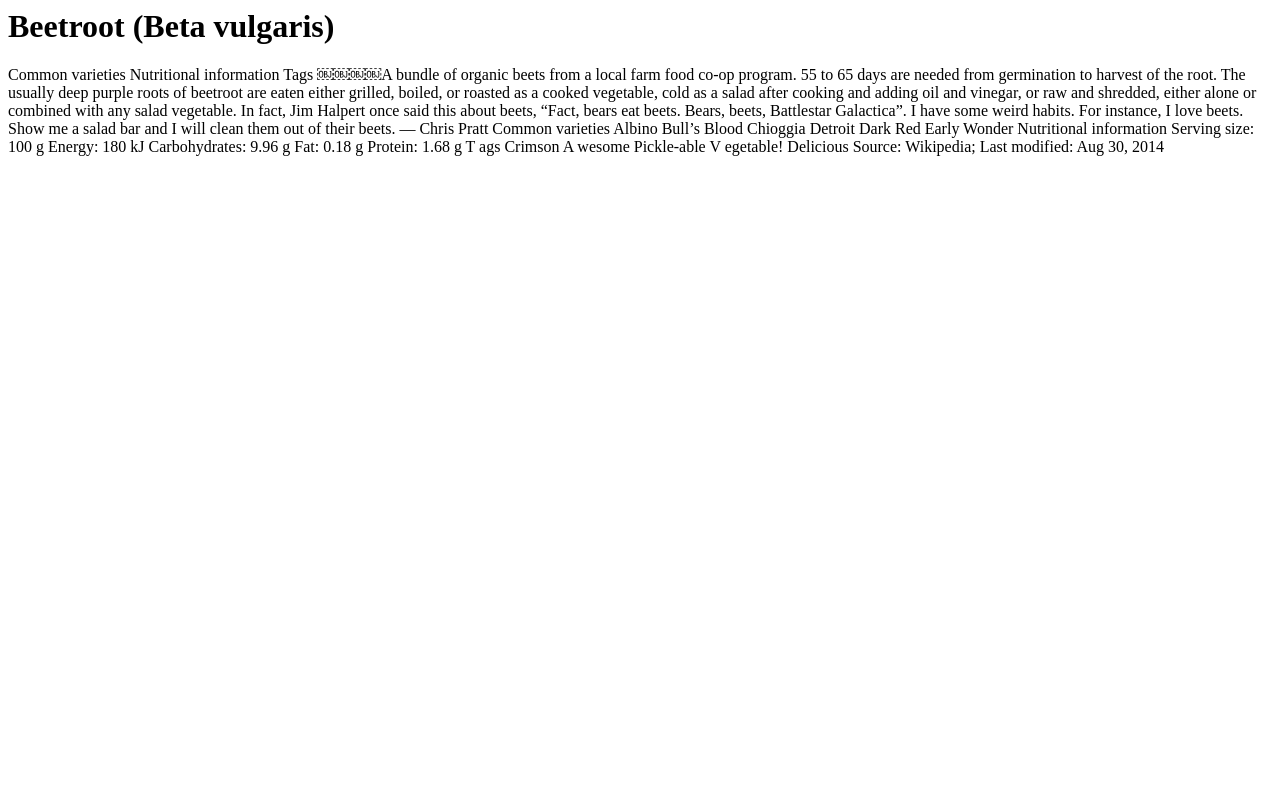
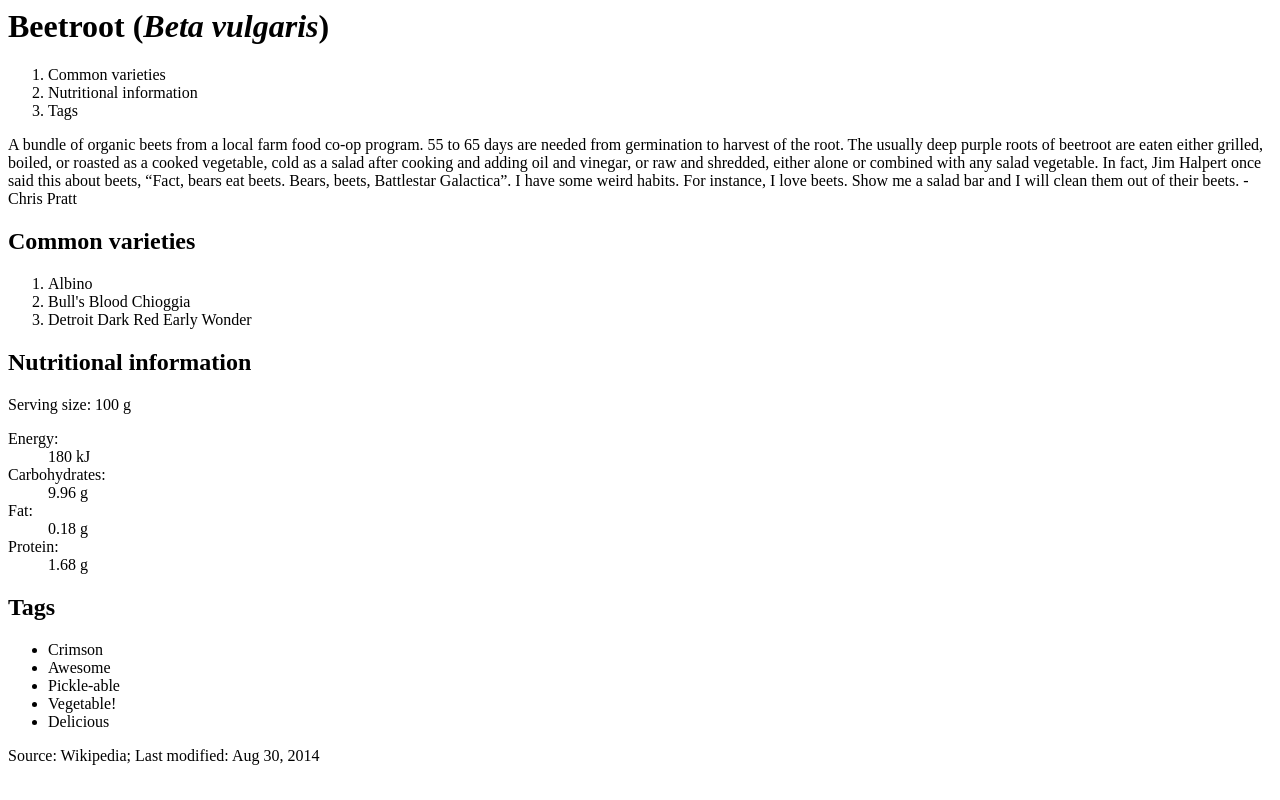
Before and after one commit to sout0053/intro-to-html, a plain HTML site: page index.html in a window 1280 px wide. Drawn offline with Linux system fonts and the light colour scheme.

Commit message:
Added lists and headings

```diff
--- a/index.html
+++ b/index.html
@@ -1,19 +1,55 @@
-<h1>Beetroot (Beta vulgaris)</h1>
-Common varieties Nutritional information Tags
-￼￼￼￼A bundle of organic beets from a local farm food co-op program. 55 to 65 days are needed from germination to harvest of the root.
+<h1>Beetroot (<i>Beta vulgaris</i>)</h1>
+
+<ol>
+  <li>Common varieties</li>
+  <li>Nutritional information</li>
+  <li>Tags</li>
+</ol>
+
+A bundle of organic beets from a local farm food co-op program.
+
+55 to 65 days are needed from germination to harvest of the root.
+
 The usually deep purple roots of beetroot are eaten either grilled, boiled, or roasted as a cooked vegetable, cold as a salad after cooking and adding oil and vinegar, or raw and shredded, either alone or combined with any salad vegetable.
+
 In fact, Jim Halpert once said this about beets, “Fact, bears eat beets. Bears, beets, Battlestar Galactica”.
+
 I have some weird habits. For instance, I love beets. Show me a salad bar and I will clean them out of their beets.
-— Chris Pratt
-Common varieties
-Albino
-Bull’s Blood Chioggia
-Detroit Dark Red Early Wonder
-Nutritional information
-Serving size: 100 g
-Energy: 180 kJ Carbohydrates: 9.96 g Fat: 0.18 g
-Protein: 1.68 g
-T ags
-Crimson
-A wesome Pickle-able V egetable! Delicious
+- Chris Pratt
+
+<h2>Common varieties</h2>
+
+<ol>
+  <li>Albino</li>
+  <li>Bull's Blood Chioggia</li>
+  <li>Detroit Dark Red Early Wonder</li>
+</ol>
+
+<h2>Nutritional information</h2>
+
+<p>Serving size: 100 g</p>
+
+<dl>
+  <dt>Energy:</dt>
+  <dd>180 kJ</dd>
+
+  <dt>Carbohydrates:</dt>
+  <dd>9.96 g</dd>
+
+  <dt>Fat:</dt>
+  <dd>0.18 g</dd>
+
+  <dt>Protein:</dt>
+  <dd>1.68 g</dd>
+</dl>
+
+<h2>Tags</h2>
+<ul>
+<li>Crimson</li>
+<li>Awesome</li>
+<li>Pickle-able</li>
+<li>Vegetable!</li>
+<li>Delicious</li>
+</ul>
+
 Source: Wikipedia; Last modified: Aug 30, 2014
```
